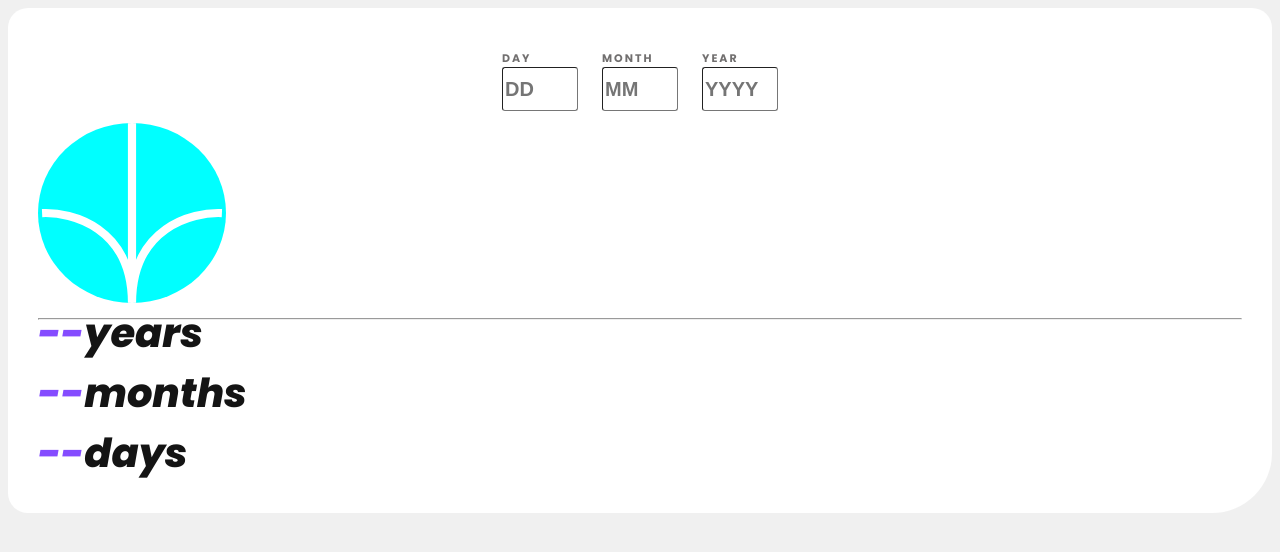
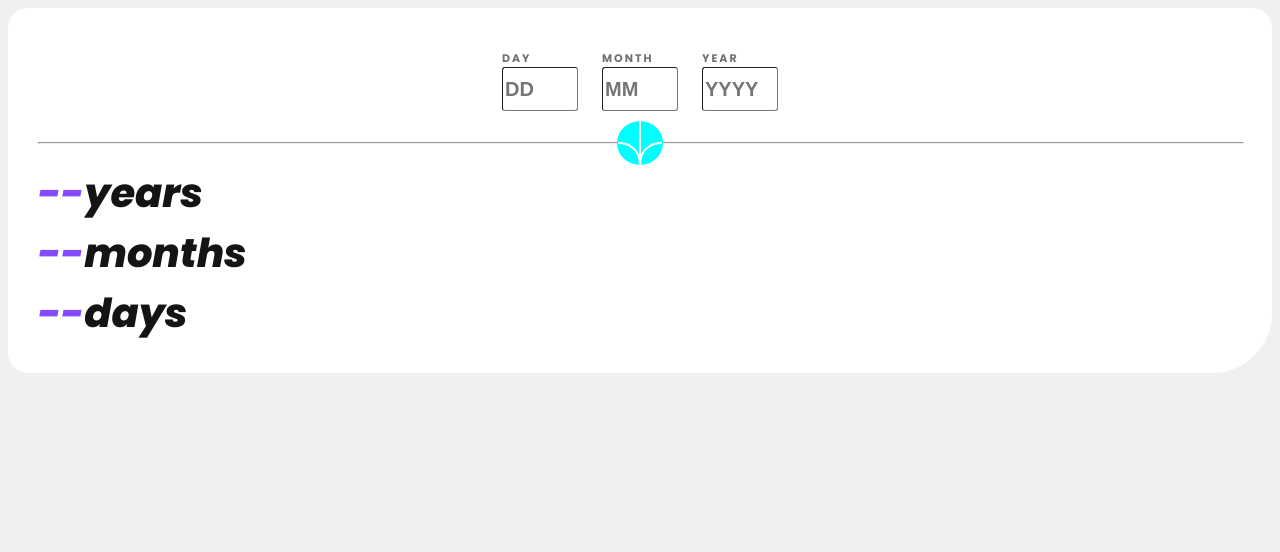
Before and after one commit to skjyrte/age-calculator-app, a plain HTML site: page index.html in a window 1280 px wide. Drawn offline with Linux system fonts and the light colour scheme.

Commit message:
centering modified

```diff
--- a/index.html
+++ b/index.html
@@ -32,8 +32,9 @@
       </div>
     </div>
     <div class="image">
+      <hr>
       <img src="images\icon-arrow.svg">
-      <hr>
+
     </div>
 
     <div class="resultArea">
--- a/styles/styles.css
+++ b/styles/styles.css
@@ -28,17 +28,28 @@
 }
 
 .image {
-  height: 180px;
-
+  height: 40px;
+  position: relative;
 }
 
 .image > img {
   background-color: aqua;
   border-radius: 50%;
-  height: 100%;
+  margin: 0;
+  position: absolute;
+  top: 50%;
+  left: 50%;
+  margin-right: -50%;
+  transform: translate(-50%, -50%)
 }
 
-
+.image > hr {
+  margin: 0;
+  width: 100%;
+  position: absolute;
+  top: 50%;
+  transform: translate(0, -50%);
+}
 
 
 
```
